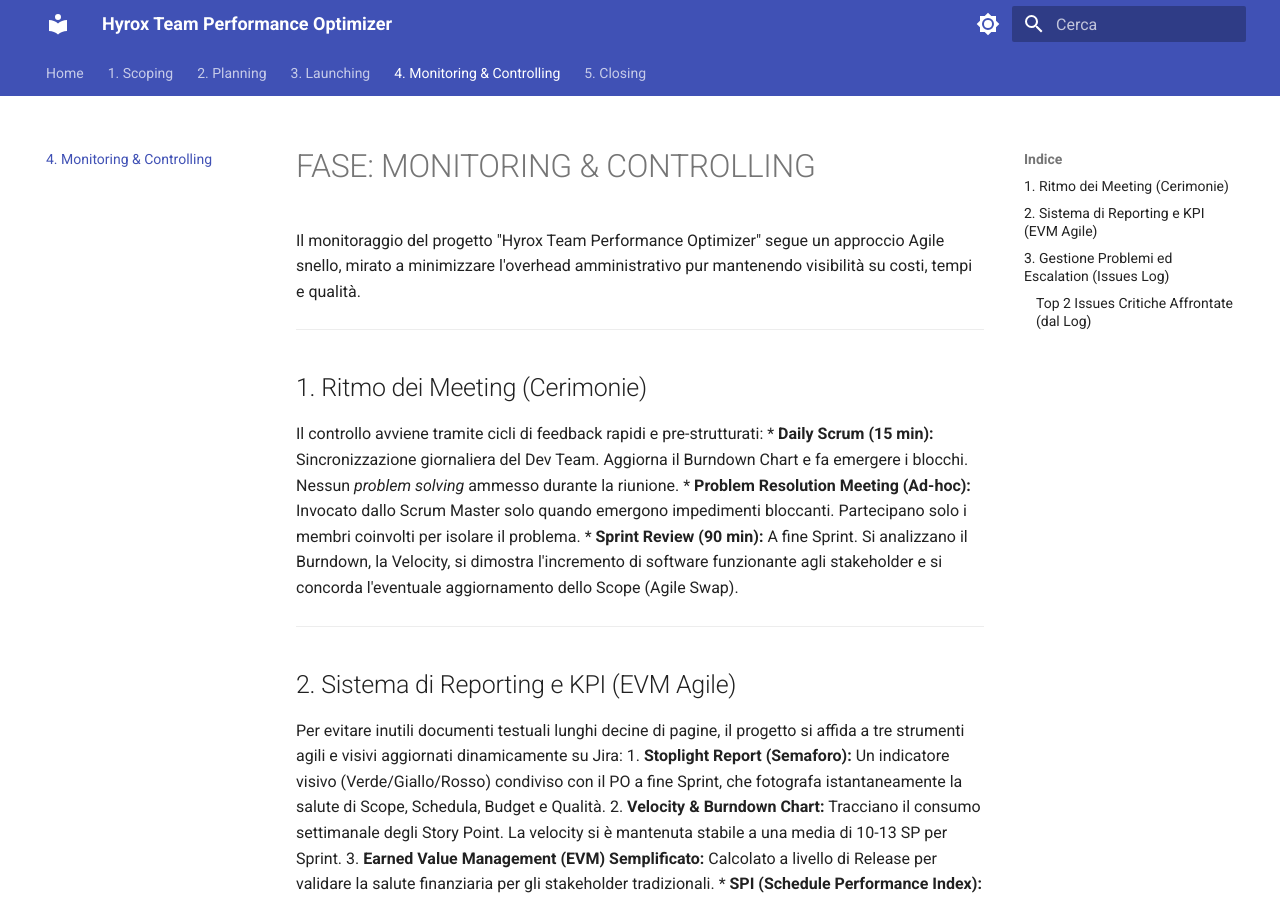
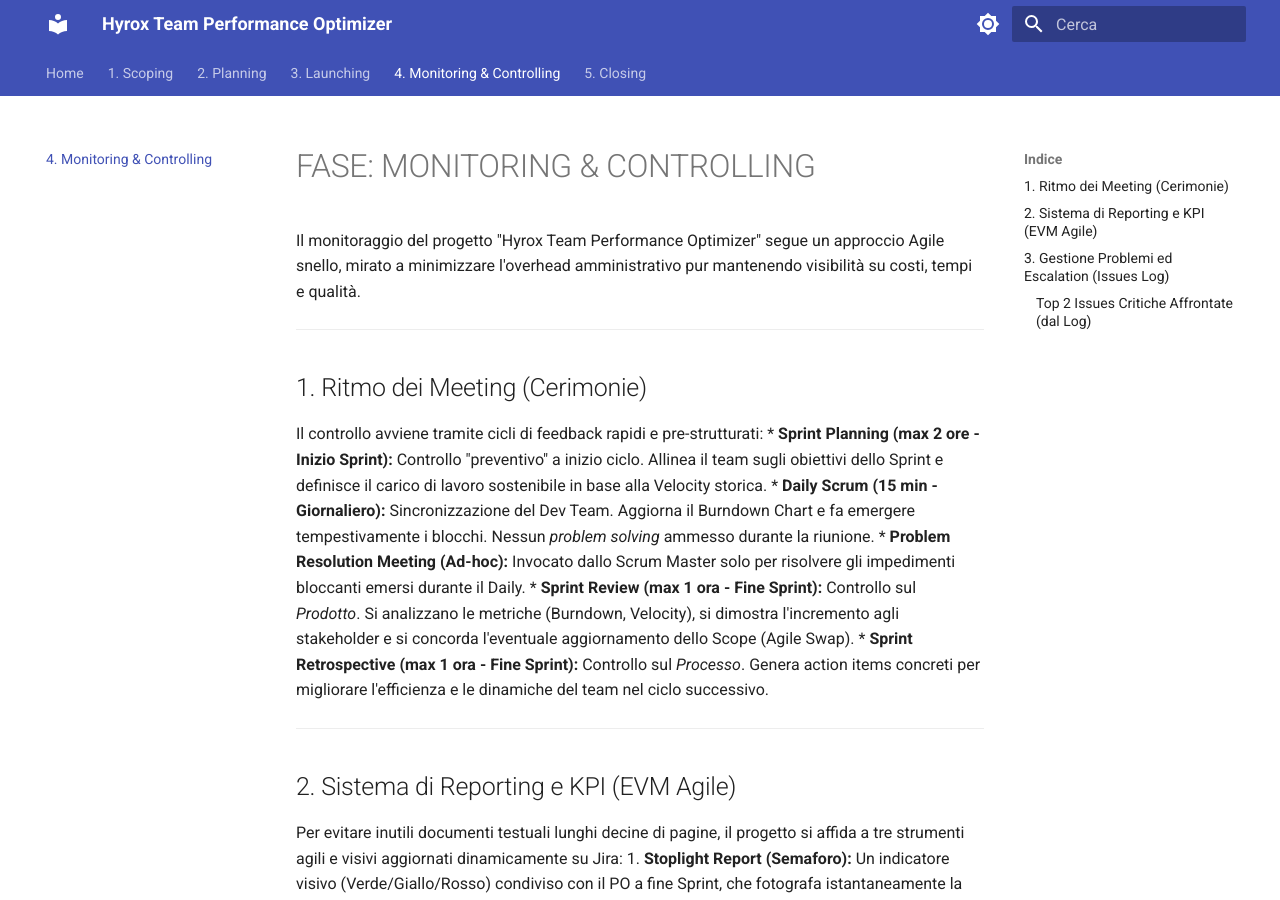
Before and after one commit to AndreaZavatta/Hyrox-Training-PM, an MkDocs documentation site: the page built from docs/4-Monitoring_Controlling/1-monitoring_and_controlling.md, in a window 1280 px wide and 900 px high. Built offline with MkDocs 1.6.1 and Material for MkDocs 9.7.7, drawn with Linux system fonts in a browser that asks for light colours.

Commit message:
docs: refine Scrum process definitions, meeting structures, and technical documentation clarity

```diff
--- a/docs/4-Monitoring_Controlling/1-monitoring_and_controlling.md
+++ b/docs/4-Monitoring_Controlling/1-monitoring_and_controlling.md
@@ -7,9 +7,11 @@
 ## 1. Ritmo dei Meeting (Cerimonie)
 
 Il controllo avviene tramite cicli di feedback rapidi e pre-strutturati:
-*   **Daily Scrum (15 min):** Sincronizzazione giornaliera del Dev Team. Aggiorna il Burndown Chart e fa emergere i blocchi. Nessun *problem solving* ammesso durante la riunione.
-*   **Problem Resolution Meeting (Ad-hoc):** Invocato dallo Scrum Master solo quando emergono impedimenti bloccanti. Partecipano solo i membri coinvolti per isolare il problema.
-*   **Sprint Review (90 min):** A fine Sprint. Si analizzano il Burndown, la Velocity, si dimostra l'incremento di software funzionante agli stakeholder e si concorda l'eventuale aggiornamento dello Scope (Agile Swap).
+*   **Sprint Planning (max 2 ore - Inizio Sprint):** Controllo "preventivo" a inizio ciclo. Allinea il team sugli obiettivi dello Sprint e definisce il carico di lavoro sostenibile in base alla Velocity storica.
+*   **Daily Scrum (15 min - Giornaliero):** Sincronizzazione del Dev Team. Aggiorna il Burndown Chart e fa emergere tempestivamente i blocchi. Nessun *problem solving* ammesso durante la riunione.
+*   **Problem Resolution Meeting (Ad-hoc):** Invocato dallo Scrum Master solo per risolvere gli impedimenti bloccanti emersi durante il Daily.
+*   **Sprint Review (max 1 ora - Fine Sprint):** Controllo sul *Prodotto*. Si analizzano le metriche (Burndown, Velocity), si dimostra l'incremento agli stakeholder e si concorda l'eventuale aggiornamento dello Scope (Agile Swap).
+*   **Sprint Retrospective (max 1 ora - Fine Sprint):** Controllo sul *Processo*. Genera action items concreti per migliorare l'efficienza e le dinamiche del team nel ciclo successivo.
 
 ---
 
```
Also changed, not shown: docs/2-Planning/2-product_backlog.md (+2 -2 lines), docs/3-Launching/1-launching.md (+2 -2 lines).
